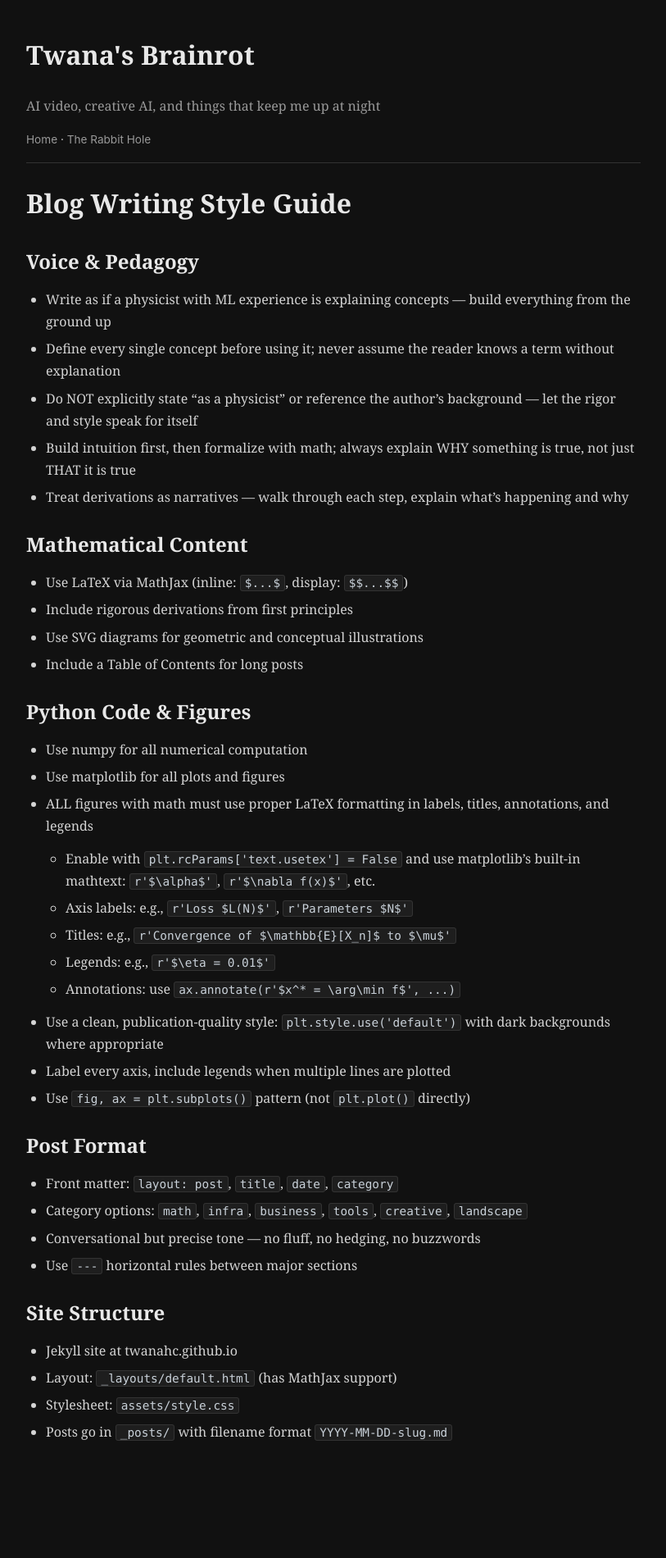
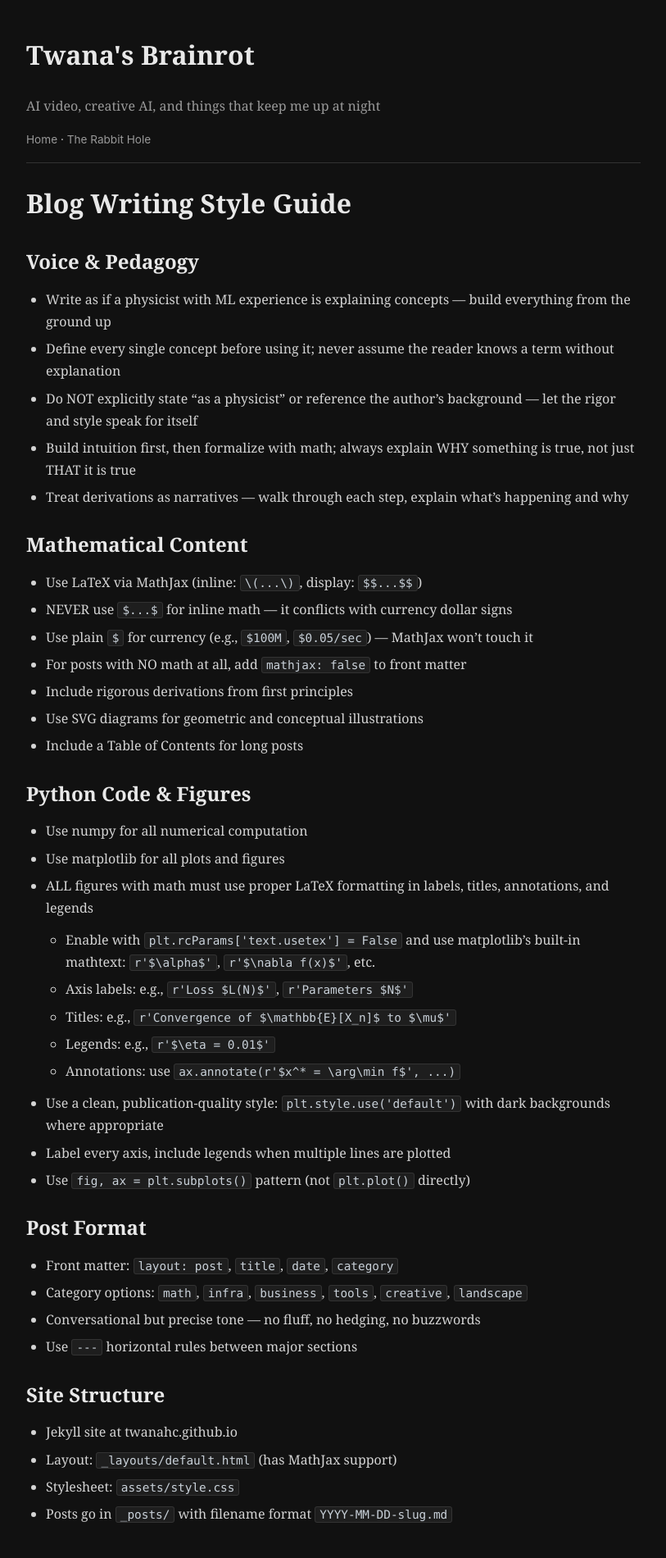
Before and after one commit to twanahc/twanahc.github.io, a Jekyll site: the page built from CLAUDE.md, in a window 1280 px wide. Shown: the whole page at 82% size, without its empty margins (233-1046 px from the left). Built offline with Jekyll 4.4.1, drawn with Linux system fonts in a browser that asks for light colours; our own code applies the rules of GitHub Pages for plain Markdown files; before the commit the page ends 1801 px from its top, so only the background shows below that.

Commit message:
Update CLAUDE.md: document \(...\) math delimiter convention
Co-Authored-By: Claude Opus 4.6 <noreply@anthropic.com>

```diff
--- a/CLAUDE.md
+++ b/CLAUDE.md
@@ -8,7 +8,10 @@
 - Treat derivations as narratives — walk through each step, explain what's happening and why
 
 ## Mathematical Content
-- Use LaTeX via MathJax (inline: `$...$`, display: `$$...$$`)
+- Use LaTeX via MathJax (inline: `\(...\)`, display: `$$...$$`)
+- NEVER use `$...$` for inline math — it conflicts with currency dollar signs
+- Use plain `$` for currency (e.g., `$100M`, `$0.05/sec`) — MathJax won't touch it
+- For posts with NO math at all, add `mathjax: false` to front matter
 - Include rigorous derivations from first principles
 - Use SVG diagrams for geometric and conceptual illustrations
 - Include a Table of Contents for long posts
```
